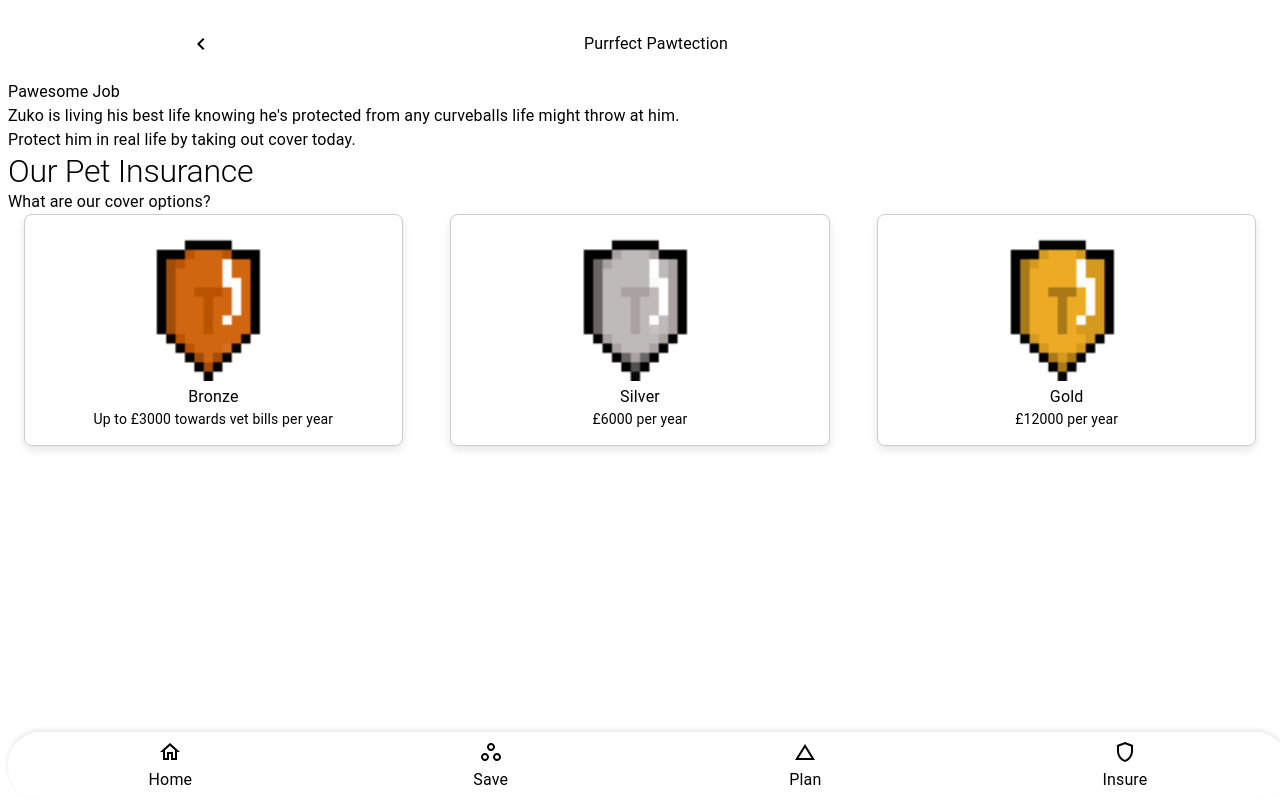
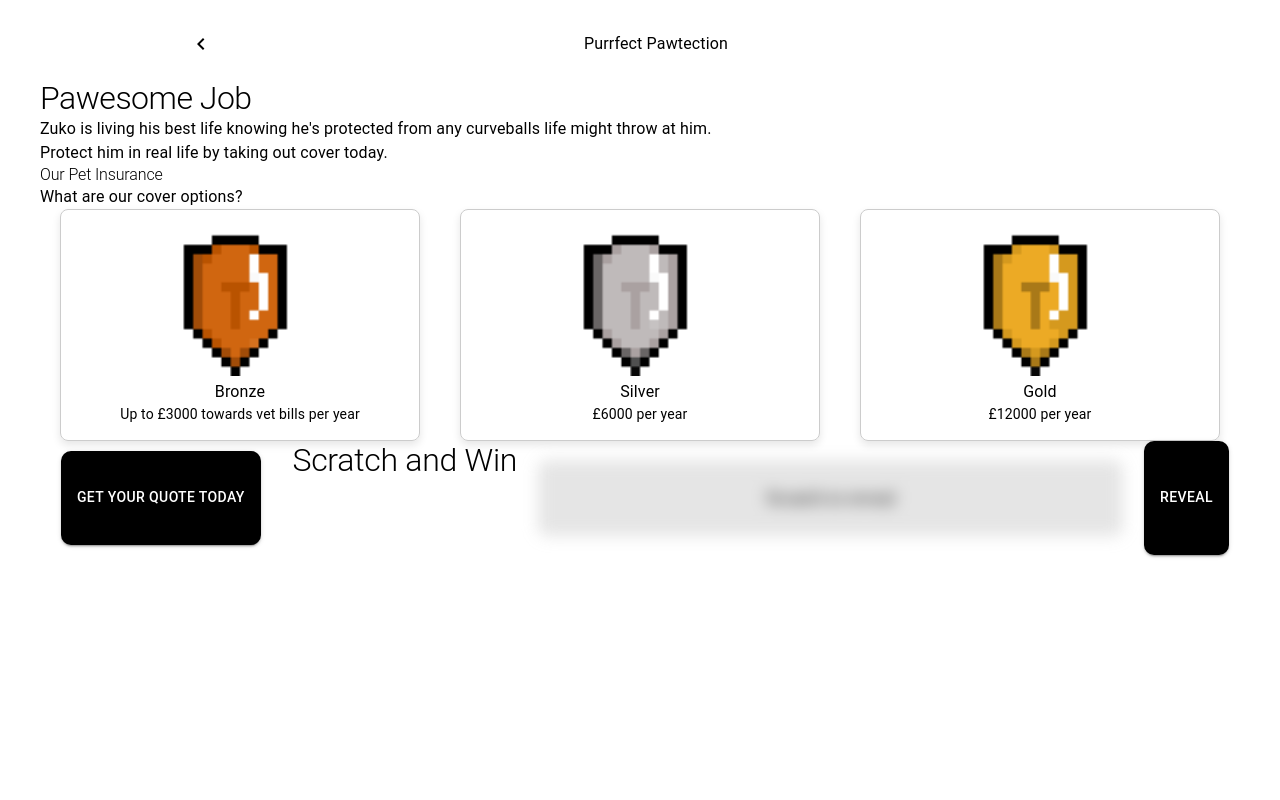
Before and after one commit to GJDteamOne/claw-and-order, a React (Create React App) app: page /final in a window 1280 px wide. Built offline with nearby package versions, Linux system fonts and the light colour scheme.

Commit message:
add styling

```diff
--- a/src/Pages/FinalPage.css
+++ b/src/Pages/FinalPage.css
@@ -2,7 +2,8 @@
   display: flex;
   justify-content: space-around;
   flex-wrap: wrap;
-  gap: 16px;
+  margin-bottom: 10px;
+
 }
 
 .card {
--- a/src/Pages/FinalPage.jsx
+++ b/src/Pages/FinalPage.jsx
@@ -3,15 +3,19 @@ import Footer from '../Footer';
 import Header from '../Header';
 import Typography from '@mui/material/Typography';
 import Box from '@mui/material/Box';
+import Button from '@mui/material/Button';
 import './FinalPage.css';
+import ScratchCard from '../components/ScratchCard';
 
 export const FinalPage = ({ result }) => {
   return (
     <>
       <Header isInitialPage={false} />
+      <Box display="flex" justifyContent="center">
+        <Box width="100%" maxWidth="1200px">
           {result === "win" ? (
             <>
-          <Typography variant="body1">Pawesome Job</Typography>
+              <Typography variant="h1" sx={{ fontSize: '2rem' }}>Pawesome Job</Typography>
               <Typography variant="body1">Zuko is living his best life knowing he's protected from any curveballs life might throw at him.</Typography>
               <Typography variant="body1">Protect him in real life by taking out cover today.</Typography>
             </>
@@ -23,7 +27,7 @@ export const FinalPage = ({ result }) => {
               <Typography variant="body1">Protect him in real life by taking out cover today</Typography>
             </>
           )}
-      <Typography variant="h2" sx={{ fontSize: '2rem' }}>Our Pet Insurance</Typography>
+          <Typography variant="h2" sx={{ fontSize: '1rem' }}>Our Pet Insurance</Typography>
           <Typography variant="body1">What are our cover options?</Typography>
           <div className="cards-container">
             <div className="card">
@@ -41,8 +45,15 @@ export const FinalPage = ({ result }) => {
               <Typography variant="body1">Gold</Typography>
               <Typography variant="body2">£12000 per year</Typography>
             </div>
+
+            <Button variant="contained" color="primary" sx={{ margin: '10px', backgroundColor: 'black', color: 'white', borderRadius: "10px" }}>
+              Get your quote today
+            </Button>
+            <ScratchCard />
           </div>
-      <Footer />
+
+        </Box>
+      </Box>
 
     </>
   )
--- a/src/WidowsAppHome.jsx
+++ b/src/WidowsAppHome.jsx
@@ -180,7 +180,7 @@ function WidowsAppHome() {
                     }
                 }}
             >
-                <DialogTitle>Have a pet?</DialogTitle>
+                <DialogTitle>Are you a cat or dog lover?</DialogTitle>
                 <DialogContent>
                     <Typography>
                         Choose your favourite to play our new pet insurance game.
--- /dev/null
+++ b/src/components/ScratchCard.css
@@ -0,0 +1,42 @@
+.scratch-card {
+  width: 100%;
+  max-width: 600px;
+  text-align: center;
+  border-radius: 8px;
+
+}
+
+.result-message {
+  margin: 20px 0;
+  padding: 20px;
+  border: 1px solid #ccc;
+  border-radius: 8px;
+  cursor: pointer;
+  position: relative;
+}
+
+.blurred {
+  filter: blur(8px);
+  user-select: none;
+  background-color: rgba(0, 0, 0, 0.1);
+
+  color: transparent;
+
+}
+
+.blurred::before {
+  content: 'Scratch to reveal';
+  position: absolute;
+  top: 50%;
+  left: 50%;
+  transform: translate(-50%, -50%);
+  color: #000;
+  font-size: 1.2rem;
+}
+
+.revealed {
+  filter: none;
+  background-color: transparent;
+  color: inherit;
+  /* Show the text color */
+}
--- /dev/null
+++ b/src/components/ScratchCard.jsx
@@ -0,0 +1,46 @@
+import React, { useState } from 'react';
+import Typography from '@mui/material/Typography';
+import Box from '@mui/material/Box';
+
+import Button from '@mui/material/Button';
+import './ScratchCard.css';
+
+const results = [
+  "Congratulations you have won 1 month of free gold cover",
+  "Congratulations you have won 1 month of free silver cover",
+  "Congratulations you have won 1 month of free bronze cover",
+  "Congratulations you have won a pet hamper",
+  "Aww, better luck next time"
+];
+
+const ScratchCard = () => {
+  const [revealed, setRevealed] = useState(false);
+  const [result] = useState(results[Math.floor(Math.random() * results.length)]);
+
+  const handleReveal = () => {
+    setRevealed(true);
+  };
+
+  return (
+    <>
+      <Typography variant="h2" sx={{ fontSize: '2rem' }}>
+        Scratch and Win
+      </Typography>
+      <Box
+        className={`result-message ${revealed ? 'revealed' : 'blurred'}`}
+        onClick={handleReveal}
+      >
+        <Typography variant="h6">
+          {result}
+        </Typography>
+      </Box>
+      {!revealed && (
+        <Button sx={{ backgroundColor: 'black', color: 'white', borderRadius: "10px" }} variant="contained" color="primary" onClick={handleReveal}>
+          Reveal
+        </Button>
+      )}
+    </>
+  );
+};
+
+export default ScratchCard;
```
Lines whose indentation alone changed are shown as unchanged.
